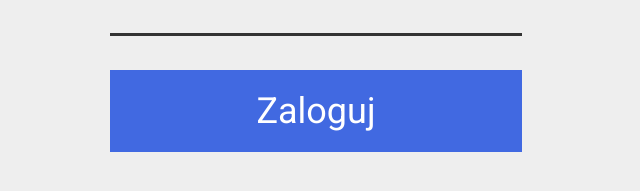
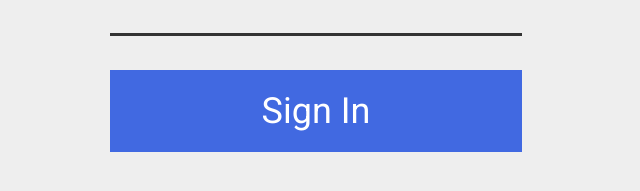
Before and after one commit to szymonszoldra/react-bank, a React (Create React App) app: page /signin in a window 1280 px wide. Shown: the part 591-782 px from the top of the page, without its empty margins (324-964 px from the left). Built offline with nearby package versions, Linux system fonts and the light colour scheme; what redux-promise-middleware would draw is missing.

Commit message:
change value of the button to english name

```diff
--- a/src/components/SignIn.js
+++ b/src/components/SignIn.js
@@ -52,7 +52,7 @@ const SignIn = ({
                />
                <button className='signIn__btn' onClick={() => changeStatus()}>
                   {' '}
-                  Zaloguj{' '}
+                  Sign In{' '}
                </button>
             </div>
          </div>
```
